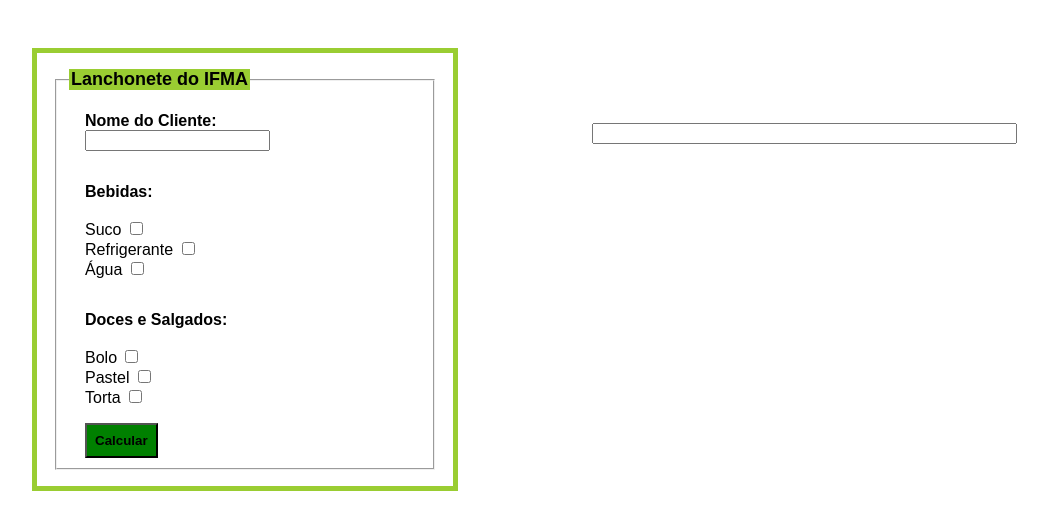
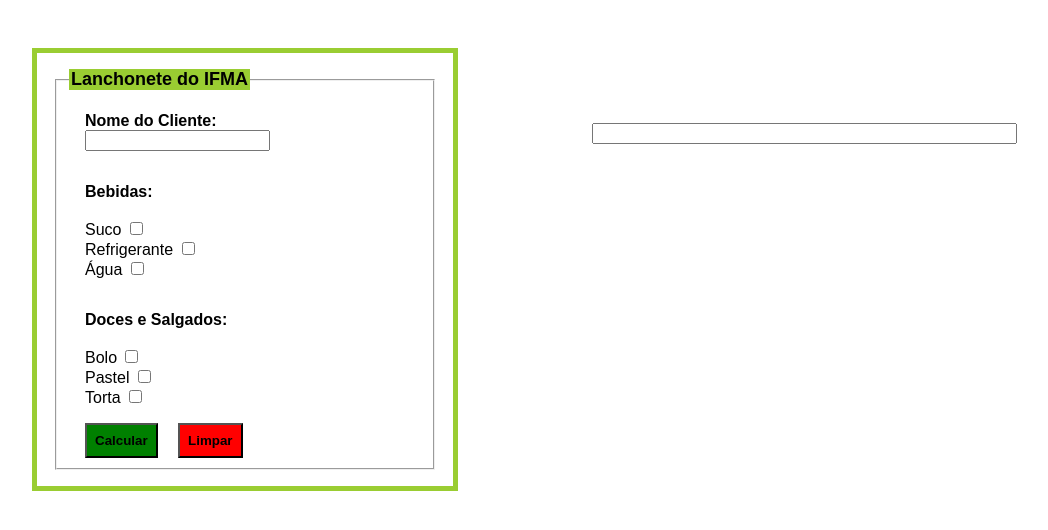
Before and after one commit to marceloluisr/Laboratorios-LpWeb, a plain HTML site: page Lab4 - Javascript/questao4/index.html in a window 1280 px wide. Shown: the top 530 px of the page, without its empty margins (128-1176 px from the left). Drawn offline with Linux system fonts and the light colour scheme.

Commit message:
Adicionado funcionalidade limpar tela

```diff
--- a/Lab4 - Javascript/questao4/index.html
+++ b/Lab4 - Javascript/questao4/index.html
@@ -40,7 +40,7 @@
                 </div>
 
                 <input id="calc-btn" type="button" value="Calcular" onclick="calcular()">
-                <!--<input id="limpar" type="submit" value="Limpar">-->
+                <input id="limpar-btn" type="button" onclick="limparTela()" value="Limpar">
             </fieldset>
         </form>
 
--- a/Lab4 - Javascript/questao4/main.js
+++ b/Lab4 - Javascript/questao4/main.js
@@ -56,3 +56,9 @@
     document.getElementById("pedido-info").value = JSON.stringify(pedido)
 
 }
+
+function limparTela() {
+    document.getElementsByName("nomeCliente").forEach(v => v.value = "")
+    document.getElementsByName("bebida").forEach(v => v.checked = false)
+    document.getElementsByName("doceEsalgado").forEach(v => v.checked = false)
+}
--- a/Lab4 - Javascript/questao4/style.css
+++ b/Lab4 - Javascript/questao4/style.css
@@ -28,7 +28,7 @@
 }
 
 
-input#limpar {
+input#limpar-btn {
     position: relative;
     left: 2rem;
     padding: 0.5rem;
```
